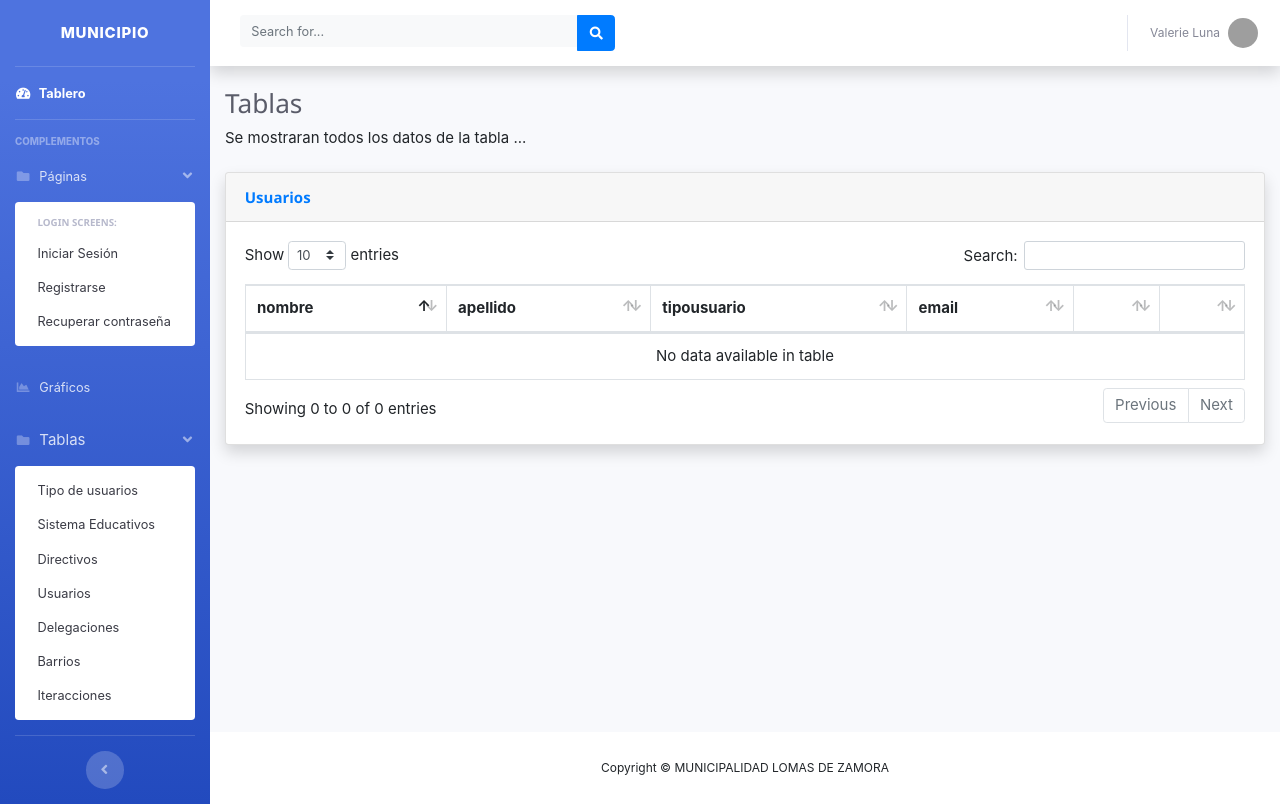
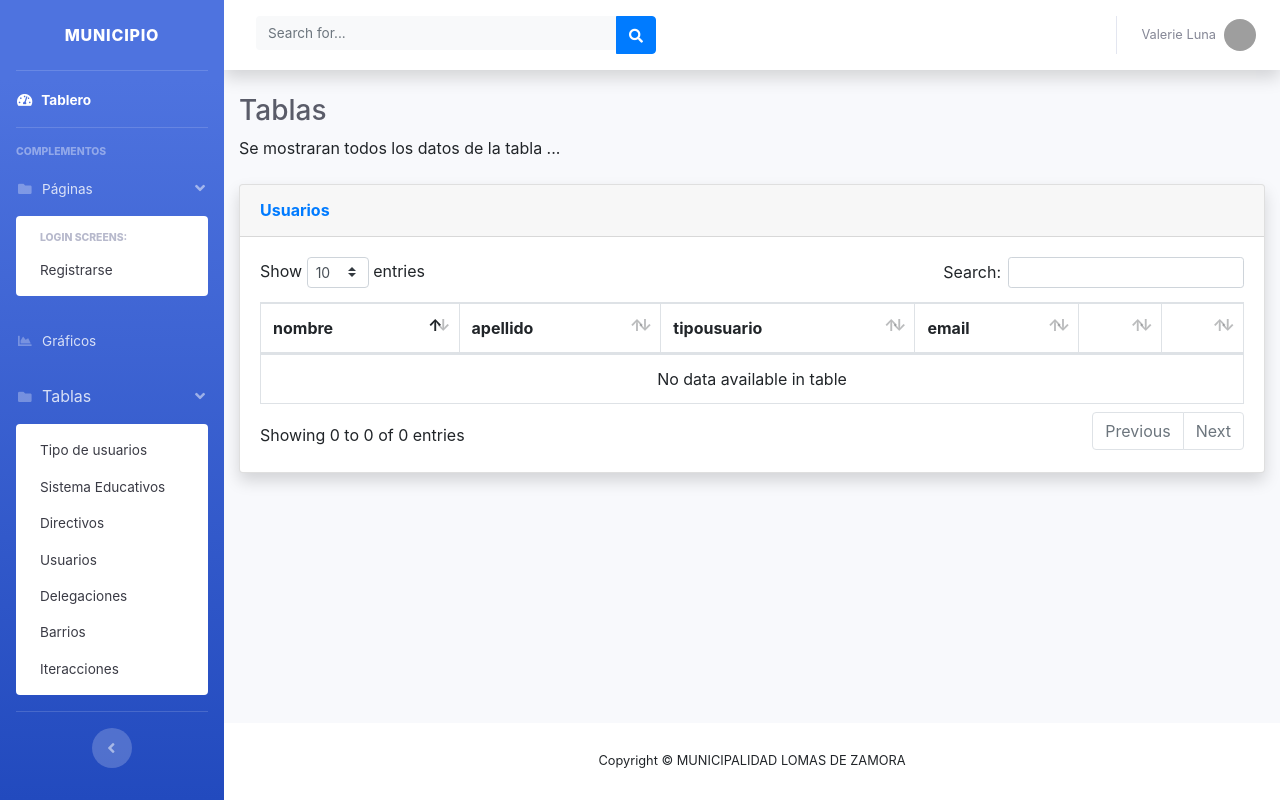
Before and after one commit to Matttglu/sismuni, a PHP site: page /administrador/tabla-usuarios.php in a window 1280 px wide, after a click on "Páginas". Run offline with PHP 8.4, Linux system fonts and the light colour scheme; data that the repository does not hold is empty; grey boxes are pictures that could not be loaded.

Commit message:
solucion de errores

```diff
--- a/administrador/index.php
+++ b/administrador/index.php
@@ -67,7 +67,7 @@
         <div id="collapsePages" class="collapse" aria-labelledby="headingPages" data-parent="#accordionSidebar">
           <div class="bg-white py-2 collapse-inner rounded">
             <h6 class="collapse-header">Login Screens:</h6>
-            <a class="collapse-item" href="register.php">Registrarse</a>
+            <a class="collapse-item" href="register.html">Registrarse</a>
             <a class="collapse-item" href="eliminar.php">Eliminar usuario</a>
           </div>
         </div>
--- a/administrador/tabla-barrios.php
+++ b/administrador/tabla-barrios.php
@@ -64,9 +64,7 @@
         <div id="collapsePages" class="collapse" aria-labelledby="headingPages" data-parent="#accordionSidebar">
           <div class="bg-white py-2 collapse-inner rounded">
             <h6 class="collapse-header">Login Screens:</h6>
-            <a class="collapse-item" href="login.php">Iniciar Sesión</a>
-            <a class="collapse-item" href="register.php">Registrarse</a>
-            <a class="collapse-item" href="forgot-password.php">Recuperar contraseña</a>
+            <a class="collapse-item" href="register.html">Registrarse</a>
           </div>
         </div>
       </li>
--- a/administrador/tabla-delegaciones.php
+++ b/administrador/tabla-delegaciones.php
@@ -65,9 +65,7 @@
         <div id="collapsePages" class="collapse" aria-labelledby="headingPages" data-parent="#accordionSidebar">
           <div class="bg-white py-2 collapse-inner rounded">
             <h6 class="collapse-header">Login Screens:</h6>
-            <a class="collapse-item" href="login.php">Iniciar Sesión</a>
-            <a class="collapse-item" href="register.php">Registrarse</a>
-            <a class="collapse-item" href="forgot-password.php">Recuperar contraseña</a>
+            <a class="collapse-item" href="register.html">Registrarse</a>
         </div>
       </li>
 
--- a/administrador/tabla-directivos.php
+++ b/administrador/tabla-directivos.php
@@ -68,9 +68,7 @@
         <div id="collapsePages" class="collapse" aria-labelledby="headingPages" data-parent="#accordionSidebar">
           <div class="bg-white py-2 collapse-inner rounded">
             <h6 class="collapse-header">Login Screens:</h6>
-            <a class="collapse-item" href="login.html">Iniciar Sesión</a>
             <a class="collapse-item" href="register.html">Registrarse</a>
-            <a class="collapse-item" href="forgot-password.html">Recuperar contraseña</a>
         </div>
       </li>
 
--- a/administrador/tabla-iteracciones.php
+++ b/administrador/tabla-iteracciones.php
@@ -65,9 +65,7 @@
         <div id="collapsePages" class="collapse" aria-labelledby="headingPages" data-parent="#accordionSidebar">
           <div class="bg-white py-2 collapse-inner rounded">
             <h6 class="collapse-header">Login Screens:</h6>
-            <a class="collapse-item" href="login.php">Iniciar Sesión</a>
-            <a class="collapse-item" href="register.php">Registrarse</a>
-            <a class="collapse-item" href="forgot-password.php">Recuperar contraseña</a>
+            <a class="collapse-item" href="register.html">Registrarse</a>
           </div>
         </div>
       </li>
--- a/administrador/tabla-se.php
+++ b/administrador/tabla-se.php
@@ -65,9 +65,7 @@
         <div id="collapsePages" class="collapse" aria-labelledby="headingPages" data-parent="#accordionSidebar">
           <div class="bg-white py-2 collapse-inner rounded">
             <h6 class="collapse-header">Login Screens:</h6>
-            <a class="collapse-item" href="login.php">Iniciar Sesión</a>
-            <a class="collapse-item" href="register.php">Registrarse</a>
-            <a class="collapse-item" href="forgot-password.php">Recuperar contraseña</a>
+            <a class="collapse-item" href="register.html">Registrarse</a>
         </div>
       </li>
 
--- a/administrador/tabla-tipousuarios.php
+++ b/administrador/tabla-tipousuarios.php
@@ -65,9 +65,7 @@
         <div id="collapsePages" class="collapse" aria-labelledby="headingPages" data-parent="#accordionSidebar">
           <div class="bg-white py-2 collapse-inner rounded">
             <h6 class="collapse-header">Login Screens:</h6>
-            <a class="collapse-item" href="login.php">Iniciar Sesión</a>
-            <a class="collapse-item" href="register.php">Registrarse</a>
-            <a class="collapse-item" href="forgot-password.php">Recuperar contraseña</a>
+            <a class="collapse-item" href="register.html">Registrarse</a>
           </div>
         </div>
       </li>
--- a/administrador/tabla-usuarios.php
+++ b/administrador/tabla-usuarios.php
@@ -17,16 +17,11 @@
 
   <!-- Custom styles for this template -->
   <link href="css/sb-admin-2.min.css" rel="stylesheet">
-
   <!-- Custom styles for this page -->
   <link href="vendor/datatables/dataTables.bootstrap4.min.css" rel="stylesheet">
   <link rel="icon" type="image/png" href="img/escudo.png">
 <meta name="viewport" content="width=device-width, initial-scale=1">
-<link rel="stylesheet" href="https://www.w3schools.com/w3css/4/w3.css">
 <link rel="stylesheet" href="https://cdnjs.cloudflare.com/ajax/libs/font-awesome/4.7.0/css/font-awesome.min.css">
-<script src="https://code.jquery.com/jquery-3.3.1.slim.min.js" integrity="sha384-q8i/X+965DzO0rT7abK41JStQIAqVgRVzpbzo5smXKp4YfRvH+8abtTE1Pi6jizo" crossorigin="anonymous"></script>
-<script src="https://cdnjs.cloudflare.com/ajax/libs/popper.js/1.14.7/umd/popper.min.js" integrity="sha384-UO2eT0CpHqdSJQ6hJty5KVphtPhzWj9WO1clHTMGa3JDZwrnQq4sF86dIHNDz0W1" crossorigin="anonymous"></script>
-<script src="https://stackpath.bootstrapcdn.com/bootstrap/4.3.1/js/bootstrap.min.js" integrity="sha384-JjSmVgyd0p3pXB1rRibZUAYoIIy6OrQ6VrjIEaFf/nJGzIxFDsf4x0xIM+B07jRM" crossorigin="anonymous"></script>
 <link rel="stylesheet" href="https://stackpath.bootstrapcdn.com/bootstrap/4.3.1/css/bootstrap.min.css" integrity="sha384-ggOyR0iXCbMQv3Xipma34MD+dH/1fQ784/j6cY/iJTQUOhcWr7x9JvoRxT2MZw1T" crossorigin="anonymous">
 
 </head>
@@ -73,9 +68,7 @@
         <div id="collapsePages" class="collapse" aria-labelledby="headingPages" data-parent="#accordionSidebar">
           <div class="bg-white py-2 collapse-inner rounded">
             <h6 class="collapse-header">Login Screens:</h6>
-            <a class="collapse-item" href="login.php">Iniciar Sesión</a>
-            <a class="collapse-item" href="register.php">Registrarse</a>
-            <a class="collapse-item" href="forgot-password.php">Recuperar contraseña</a>
+            <a class="collapse-item" href="register.html">Registrarse</a>
           </div>
         </div>
       </li>
```
